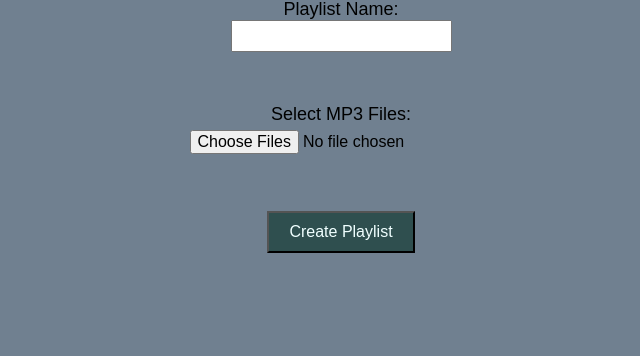
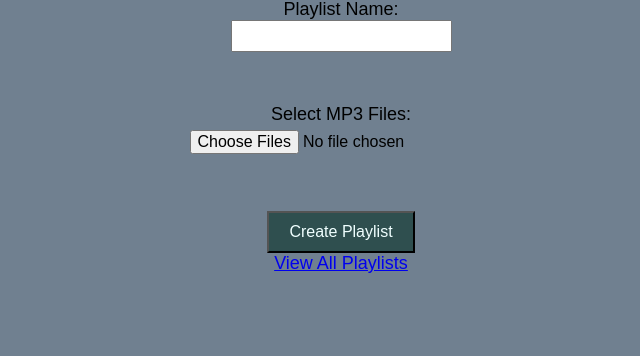
Before and after one commit to ivayla44/VOT, a Flask app: page /playlist/1 in a window 1280 px wide. Shown: the part 117-473 px from the top of the page, without its empty margins (299-939 px from the left). Run offline with Flask 3, Linux system fonts and the light colour scheme.

Commit message:
add view playlists button to index page

```diff
--- a/templates/index.html
+++ b/templates/index.html
@@ -13,5 +13,6 @@
         <input type="file" name="mp3_files" multiple accept=".mp3" required><br><br>
         <button type="submit">Create Playlist</button>
     </form>
+    <a href="/view_playlists" class="button">View All Playlists</a>
 </body>
 </html>
```
